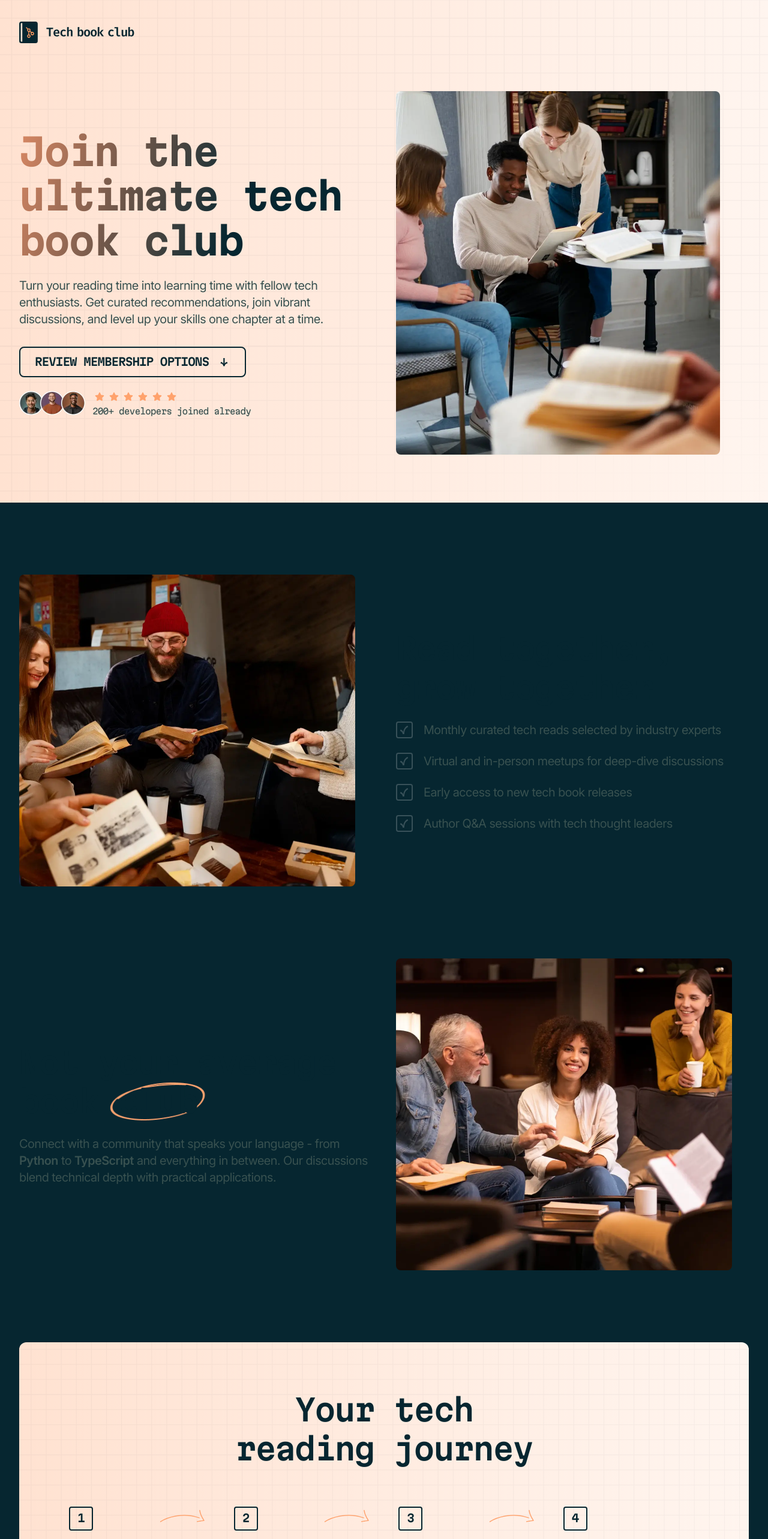
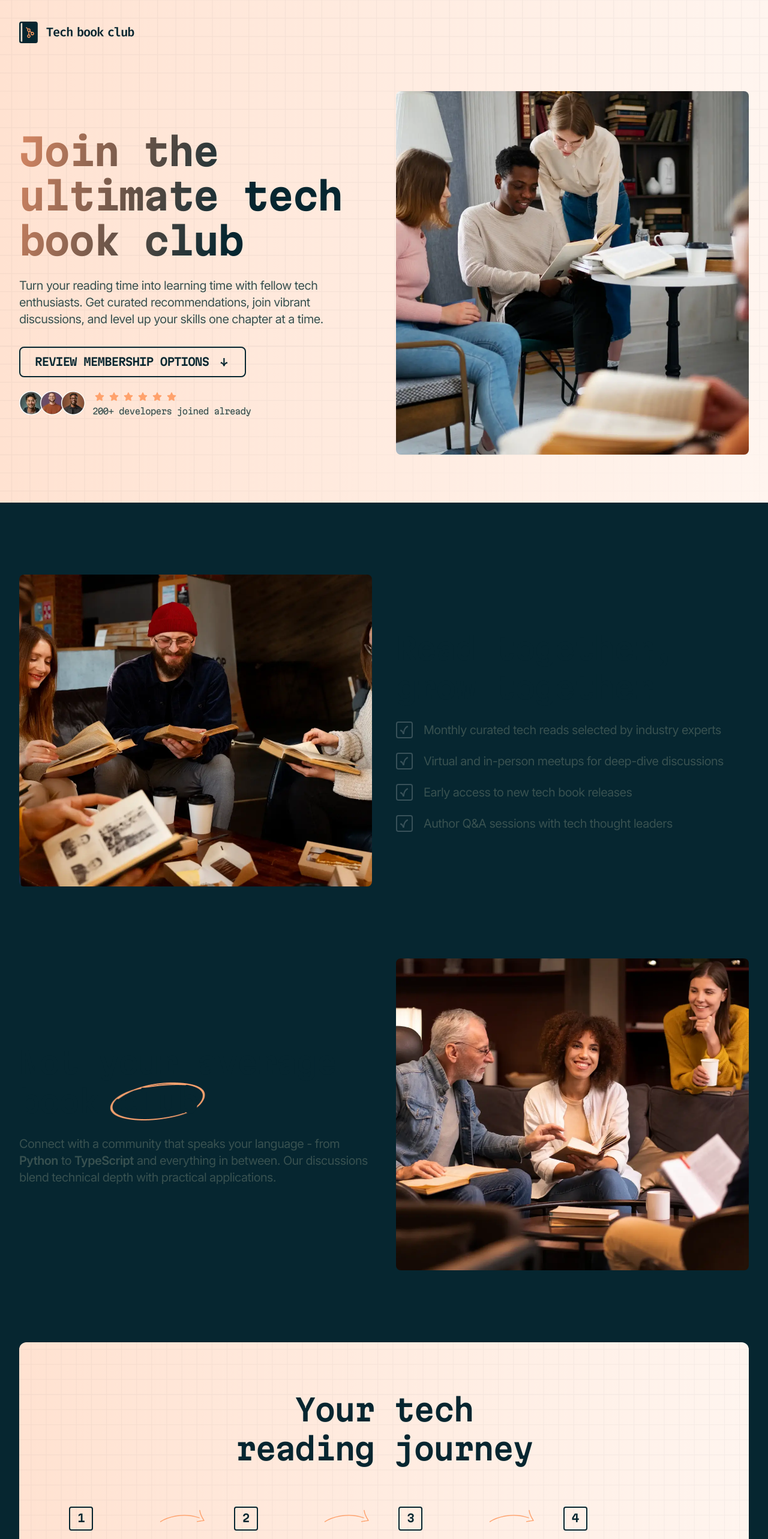
Before and after one commit to Shameera17/book-club, a Next.js app: page / in a window 1280 px wide. Shown: the top 2566 px of the page at 60% size. Built offline with nearby package versions, Linux system fonts and the light colour scheme.

Commit message:
feat: enhance image components with responsive styles and adjust layout for better alignment

```diff
--- a/ui/pages/home.tsx
+++ b/ui/pages/home.tsx
@@ -91,7 +91,7 @@ export const Landing = () => {
               alt="image-hero-desktop.webp"
               width={540}
               height={606}
-              className="rounded-lg"
+              className="rounded-lg w-full h-full min-1022:[w-540px] object-cover object-top"
               style={{ maxHeight: "606px" }}
             />
           </div>
@@ -105,7 +105,8 @@ export const Landing = () => {
               alt="image-read-together-desktop.webp"
               width={560}
               height={520}
-              className=" rounded-lg"
+              className="rounded-lg w-full h-full min-1022:[w-540px] min-[580px]:max-[1022px]:object-cover min-[580px]:max-[1022px]:object-top"
+              style={{ maxHeight: "520px" }}
             />
           </div>
           <div className="flex-1">
@@ -140,7 +141,8 @@ export const Landing = () => {
               alt="image-not-average-desktop.webp"
               width={560}
               height={520}
-              className=" rounded-lg"
+              className="rounded-lg w-full h-full min-1022:[w-540px] object-cover min-[580px]:max-[1022px]:object-top"
+              style={{ maxHeight: "520px" }}
             />
           </div>
         </div>
@@ -243,7 +245,7 @@ export const Landing = () => {
         <h1 className="w-full lg:mx-auto text-preset-2 text-neutral-100 text-center">
           Ready to debug your reading list?
         </h1>
-        <div className="flex flex-col gap-3 mt-10 mb-16  justify-center">
+        <div className="flex flex-col gap-3 mt-10 mb-16  items-center">
           <Button
             borderColor="border-neutral-0"
             textColor="text-neutral-0"
@@ -304,7 +306,7 @@ export const Landing = () => {
           </div>
         </div>
         <div className="w-full h-px bg-neutral-700" />
-        <div className="flex justify-between items-center py-6">
+        <div className="flex flex-col md:flex-row md:justify-between items-center py-6 gap-4">
           <p className="text-preset-7 text-neutral-0 text-center mt-6">
             &copy; 2024 Tech Book Club. All rights reserved.
           </p>
```
